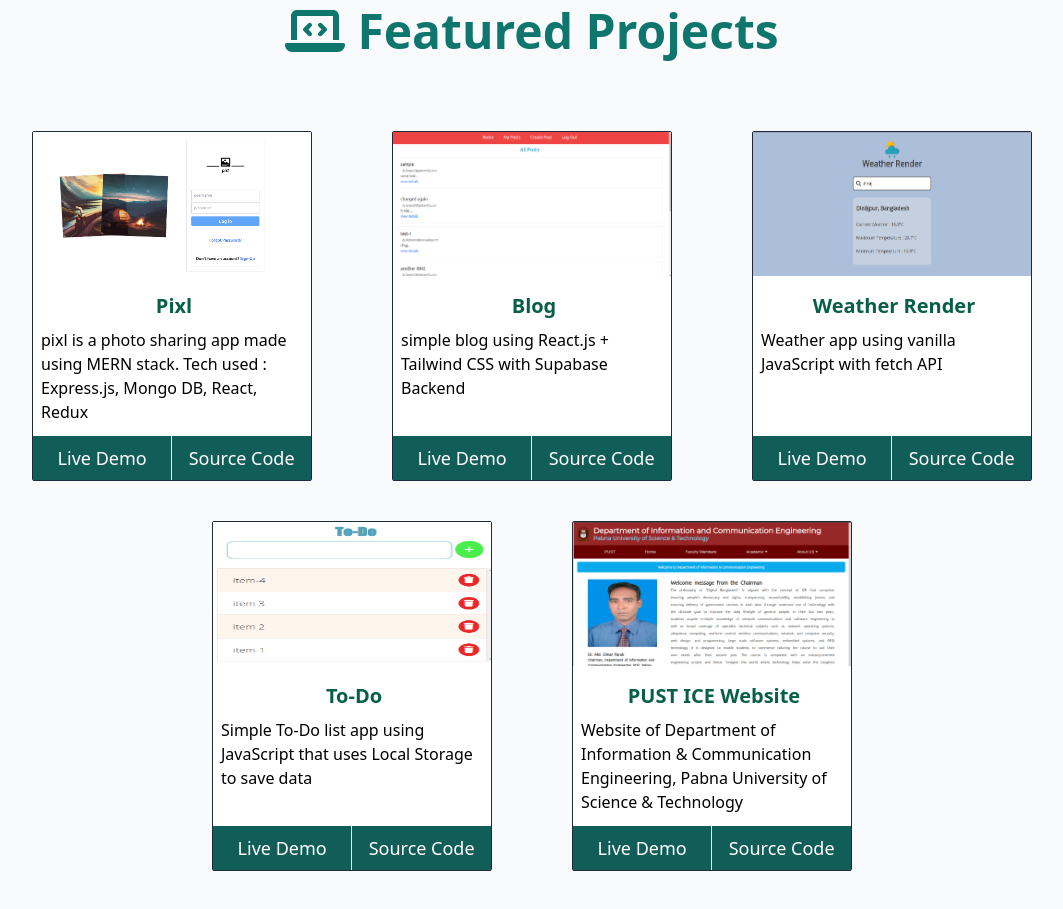
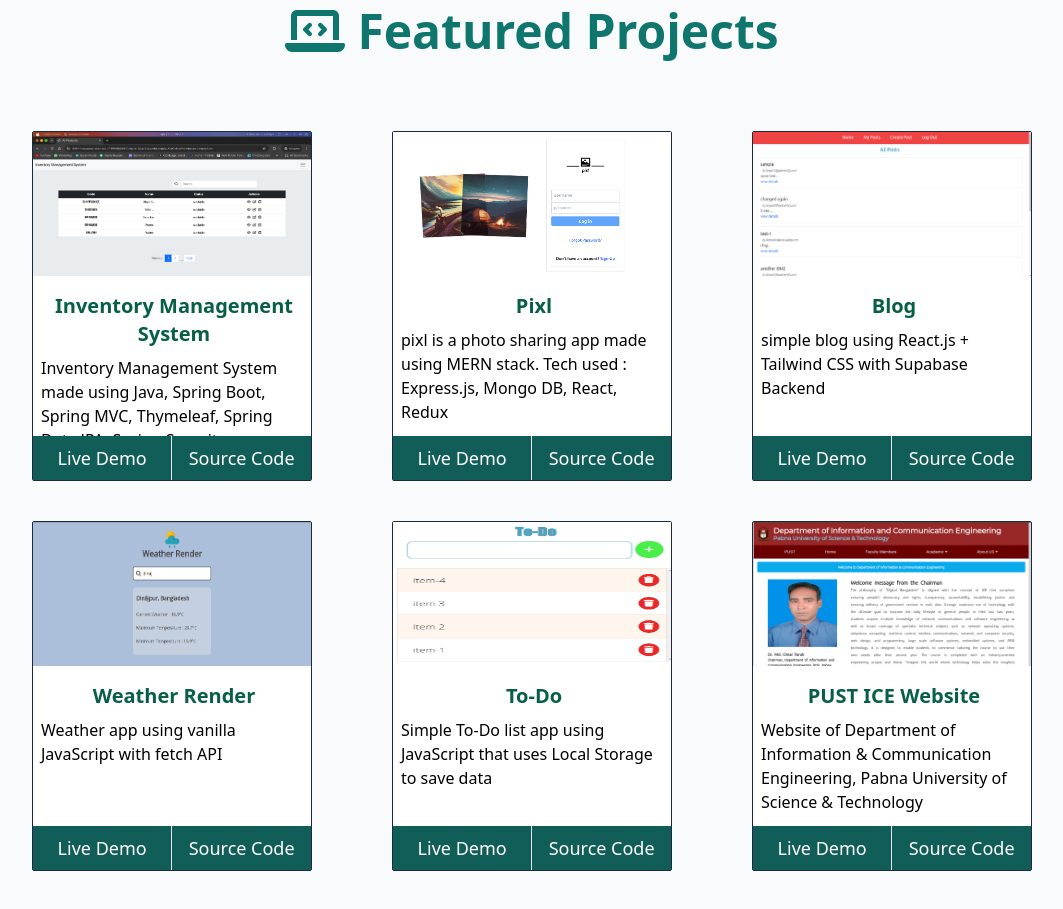
Before and after one commit to OlyMahmudMugdho/portfolio-improved, a React (Create React App) app: page / in a window 1280 px wide. Shown: the part 2180-3089 px from the top of the page, without its empty margins (108-1171 px from the left). Built offline with nearby package versions, Linux system fonts and the light colour scheme; no server answers.

Commit message:
added inventory mgmt system

```diff
--- a/src/components/Work.js
+++ b/src/components/Work.js
@@ -4,6 +4,7 @@
 import todo from '../images/projects/todo.png';
 import weatherRender from '../images/projects/weatherRender.png';
 import blog from '../images/projects/blog.png';
+import imsSpringMvc from '../images/projects/imsSpringMvc.png';
 import { FontAwesomeIcon } from "@fortawesome/react-fontawesome";
 import { faLaptopCode } from "@fortawesome/free-solid-svg-icons";
 
@@ -19,6 +20,14 @@
                 </h1>
             </div>
             <div className="w-full pt-10 flex md:flex-row flex-col md:flex-wrap justify-center items-center">
+                <Project
+                    imgName={imsSpringMvc}
+                    title={"Inventory Management System"}
+                    body={"Inventory Management System made using Java, Spring Boot, Spring MVC, Thymeleaf, Spring Data JPA, Spring Security"}
+                    extra1={""}
+                    liveUrl={"https://ims-spring-mvc-olymahmud-dev.apps.sandbox-m2.ll9k.p1.openshiftapps.com/"}
+                    sourceCode={"https://github.com/OlyMahmudMugdho/inventory-management-system"}
+                />
 
                 <Project
                     imgName={pixl}
```
